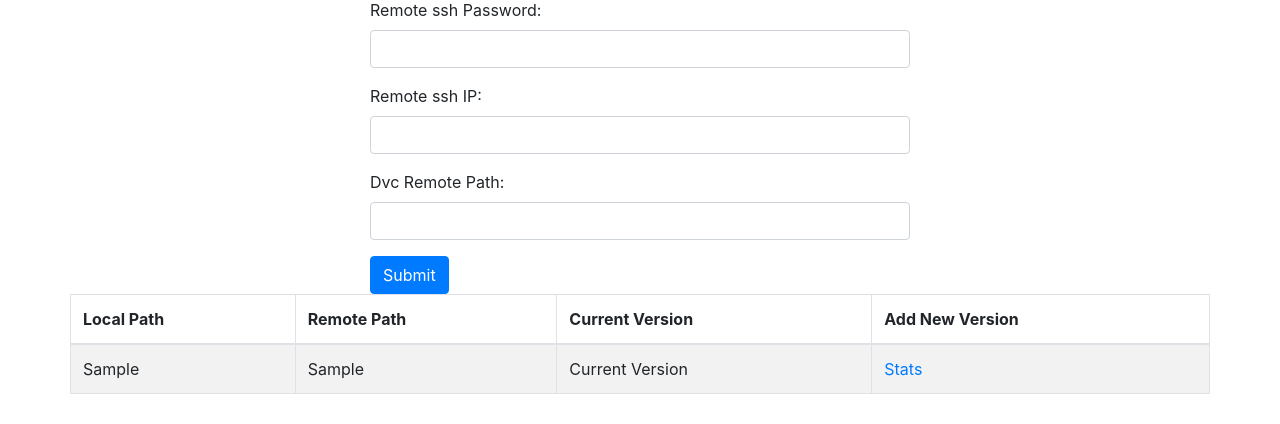
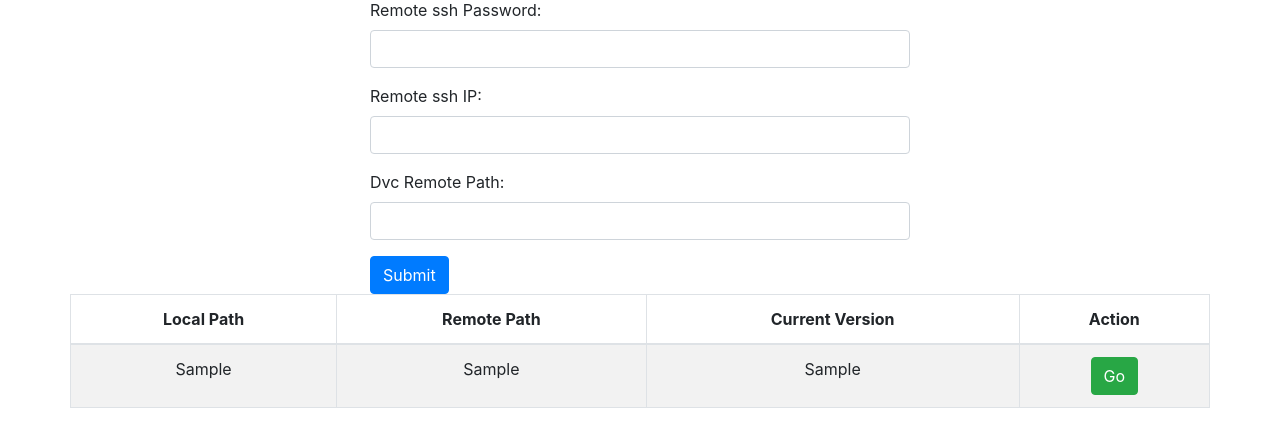
Before and after one commit to ai4prod/ai4prod_ui, a Flask app: template web_ui/web_app/app/templates/page/home/dataset.html in a window 1280 px wide. Shown: the part 620-1044 px from the top of the page. Before the commit the page ends 1014 px from the top, so only its background shows below. Run offline with Flask 2, Linux system fonts and the light colour scheme; tables that the repository leaves empty hold one stand-in row (values such as "Sample post"); the template is opened without the code that fills it: values that come from a table or form of the project are taken from there, most other values are stand-ins (such as "Sample title", 1, 10 or a date in 2020); some libraries are stand-ins or nearby versions.

Commit message:
change dataset version add dvc pull from remote

```diff
--- a/web_ui/web_app/app/data/dataset.py
+++ b/web_ui/web_app/app/data/dataset.py
@@ -158,6 +158,19 @@ class GitHandler():
             tag_version, message=message)
         print(tag)
 
+    def change_to_tag(self,tag_version):
+
+        """
+        Change git reposiotry to specific tag
+
+        """
+
+        # Fetch all tags from the remote repository
+        self.local_repo.remotes.origin.fetch(tags=True)
+
+        # Checkout the specified tag version
+        self.local_repo.git.checkout(tag_version)
+
 
 class DvcHandler():
 
@@ -251,6 +264,17 @@ class DvcHandler():
 
         return True if ("changed" in result[0] or "modified" in result[0]) else False
 
+    def pull_version(self):
+
+        """
+        Used to change dataset version locally using tag
+
+        """
+        pull_version = [
+            ['dvc', 'pull'],
+        ]
+
+        result=self.execute_pipeline_commands(pull_version)
 
 
 class DatasetHandler():
@@ -403,6 +427,19 @@ class DatasetHandler():
         self.gitHandler.push_tag_to_remote(tag_version)
         self.dvcHandler.push_to_remote()
 
+    def change_dataset_version(self,
+                               tag_version:str):
+
+        """
+        :param tag_verison: version of dataset to retrieve
+        This function will retrieve a dataset with a specific tag_version
+        """
+
+        self.gitHandler.change_to_tag(tag_version)
+        self.dvcHandler.pull_version()
+
+
+
 
 datasetHandler= DatasetHandler()
 
--- a/web_ui/web_app/app/home/views.py
+++ b/web_ui/web_app/app/home/views.py
@@ -179,8 +179,11 @@ def change_dataset_version(dataset_id,tag_version):
     print(dataset_id)
     print(tag_version)
 
+    #change dataset version from DVC
+    datasetHandler.change_dataset_version(tag_version)
+
+    #change dataset version to db
     dataset_query = Dataset.query.get(dataset_id)
-
     if dataset_query:
         dataset_query.current_version= tag_version
         #Update selected database. This is used to keep track of which dataset i'am using to training.
--- a/web_ui/web_app/app/templates/page/home/dataset.html
+++ b/web_ui/web_app/app/templates/page/home/dataset.html
@@ -64,19 +64,19 @@
             <table class="table table-bordered table-striped">
                 <thead>
                     <tr>
-                        <th>Local Path</th>
-                        <th>Remote Path</th>
-                        <th>Current Version</th>
-                        <th>Add New Version</th>
+                        <th class="text-center">Local Path</th>
+                        <th class="text-center">Remote Path</th>
+                        <th class="text-center">Current Version</th>
+                        <th class="text-center">Action</th>
                     </tr>
                 </thead>
                 <tbody>
                     {% for dataset in datasets_list %}
                     <tr>
-                        <td onclick="expandCell(this)" class="truncate-custom">{{ dataset.local_path }}</td>
-                        <td onclick="expandCell(this)" class="truncate-custom">{{ dataset.git_remote_path }}</td>
-                        <td onclick="expandCell(this)" class="truncate-custom">Current Version</td>
-                        <td onclick="expandCell(this)" class="truncate-custom"><a href="{{ url_for('home.dataset_statistics', dataset_id=dataset.id) }}">Stats</a></td>
+                        <td onclick="expandCell(this)" class="text-center truncate-custom">{{ dataset.local_path }}</td>
+                        <td onclick="expandCell(this)" class="text-center truncate-custom">{{ dataset.git_remote_path }}</td>
+                        <td onclick="expandCell(this)" class="text-center truncate-custom">{{dataset.current_version}}</td>
+                        <td onclick="expandCell(this)" class="text-center truncate-custom"><a class="btn btn-success" href="{{ url_for('home.dataset_statistics', dataset_id=dataset.id) }}">Go</a></td>
                     </tr>
                     {% endfor %}
 
```
